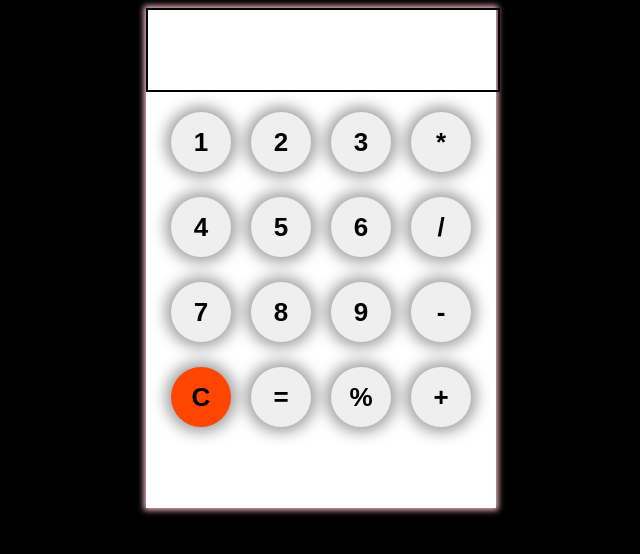
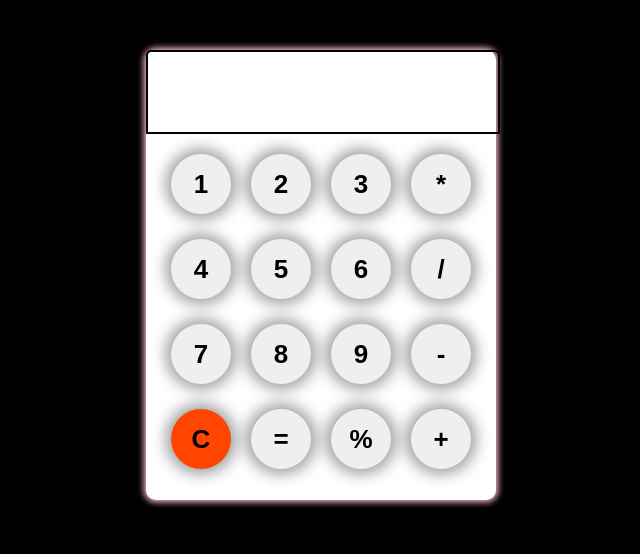
Before and after one commit to om404/Calculator-by-omkar, a plain HTML site: page index.HTML in a window 1280 px wide. Shown: the whole page, without its empty margins (319-959 px from the left). Drawn offline with Linux system fonts and the light colour scheme.

Commit message:
Update index.HTML

```diff
--- a/index.HTML
+++ b/index.HTML
@@ -12,12 +12,15 @@
 #uphead{
 
 width: 350px;
-height: 500px;
+height: 450px;
 margin: auto;
+margin-top: 50px;
 background-color: white;
   cursor: pointer;
+border-radius: 10px;
   box-shadow: 0 0 6px 2px pink;
   transition: 0.3s ease;
+
   border: none;
 
 }
@@ -25,6 +28,9 @@ background-color: white;
     border: 2px solid black;
     width: 100%;
     height: 80px;
+
+    border-top-left-radius: 5px;
+    border-top-right-radius: 5px;
 }
 #numeric{
 width: 100%;
```
